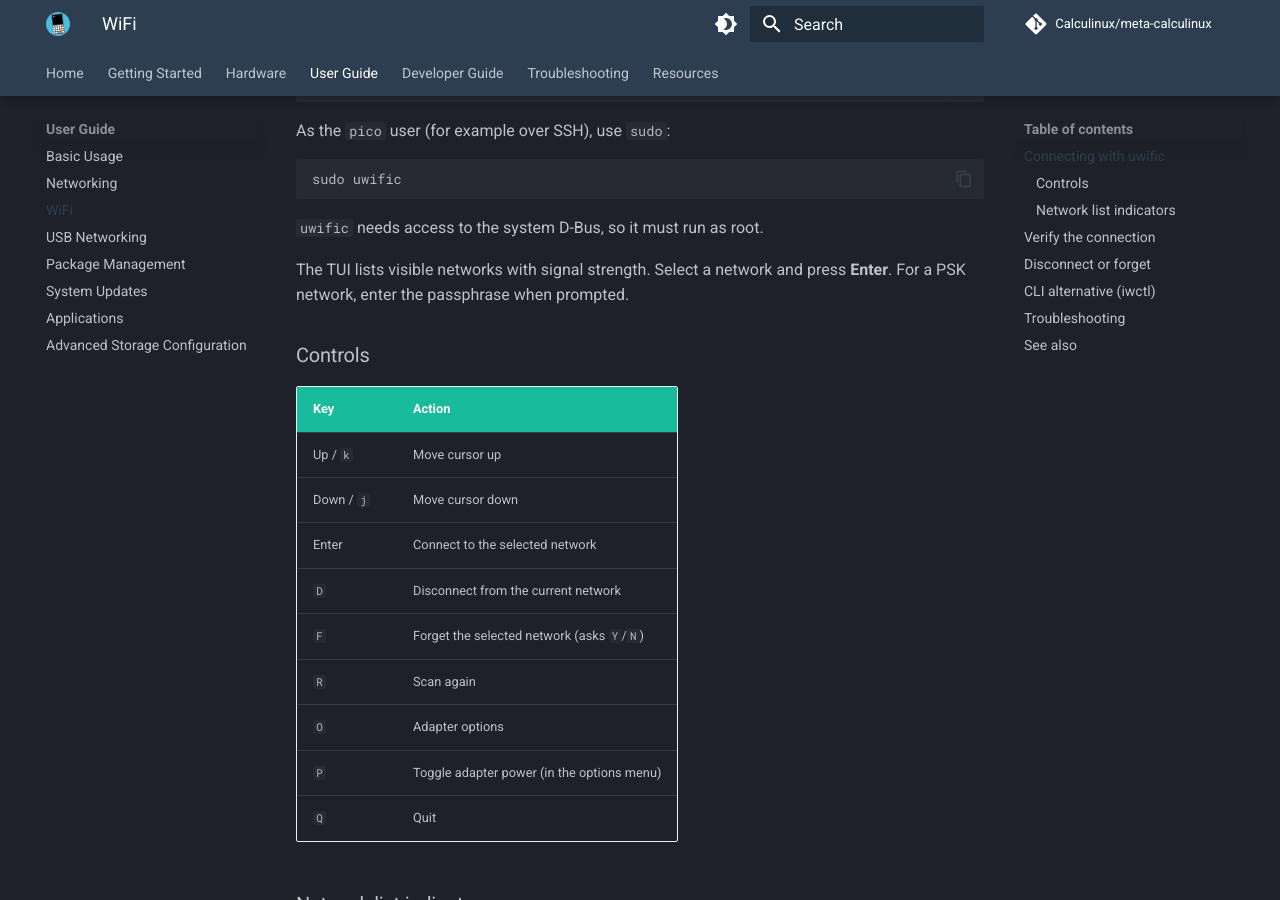
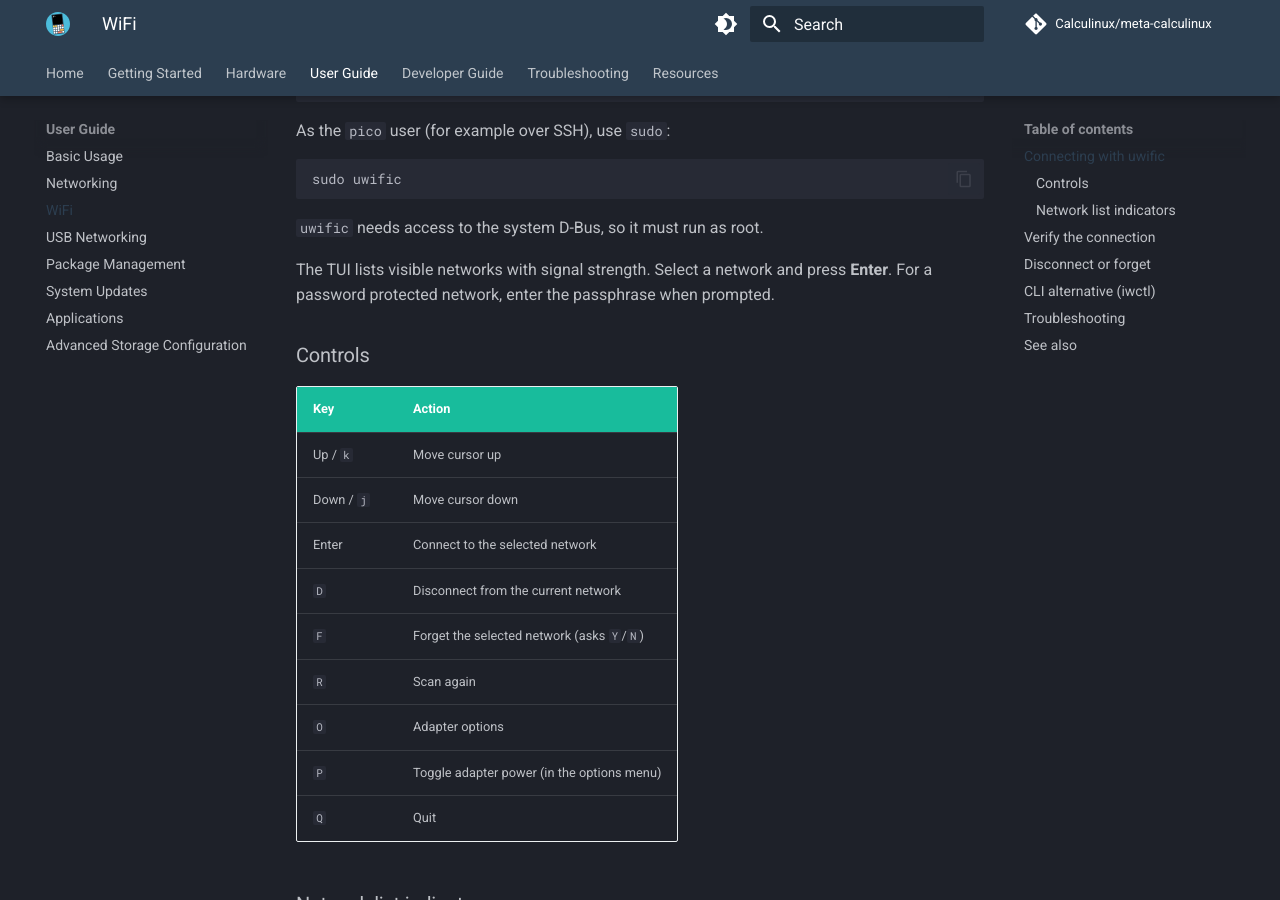
Before and after one commit to Calculinux/docs, an MkDocs documentation site: the page built from docs/user-guide/wifi.md, in a window 1280 px wide and 900 px high, scrolled down 644 px. Built offline with MkDocs 1.6.1 and Material for MkDocs 9.7.7, drawn with Linux system fonts in a browser that asks for light colours; comment, search, counter and statistics services are not loaded.

Commit message:
Say password protected instead of PSK
Co-authored-by: Cursor <cursoragent@cursor.com>

```diff
--- a/docs/user-guide/wifi.md
+++ b/docs/user-guide/wifi.md
@@ -25,7 +25,7 @@ sudo uwific
 
 `uwific` needs access to the system D-Bus, so it must run as root.
 
-The TUI lists visible networks with signal strength. Select a network and press **Enter**. For a PSK network, enter the passphrase when prompted.
+The TUI lists visible networks with signal strength. Select a network and press **Enter**. For a password protected network, enter the passphrase when prompted.
 
 ### Controls
 
```
